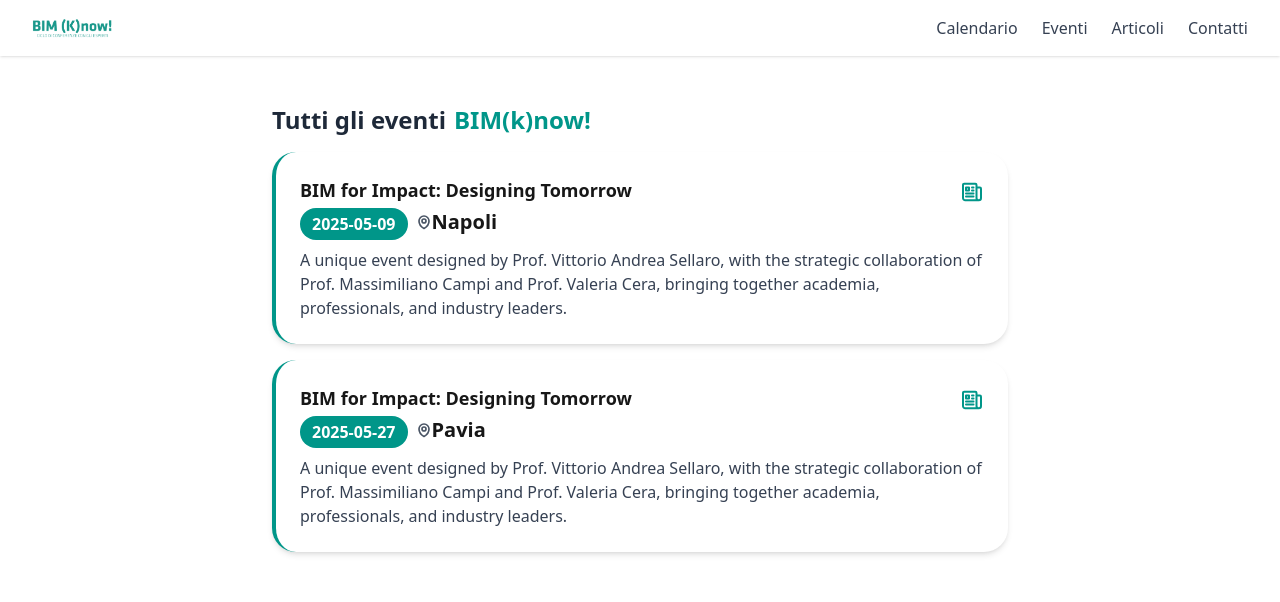
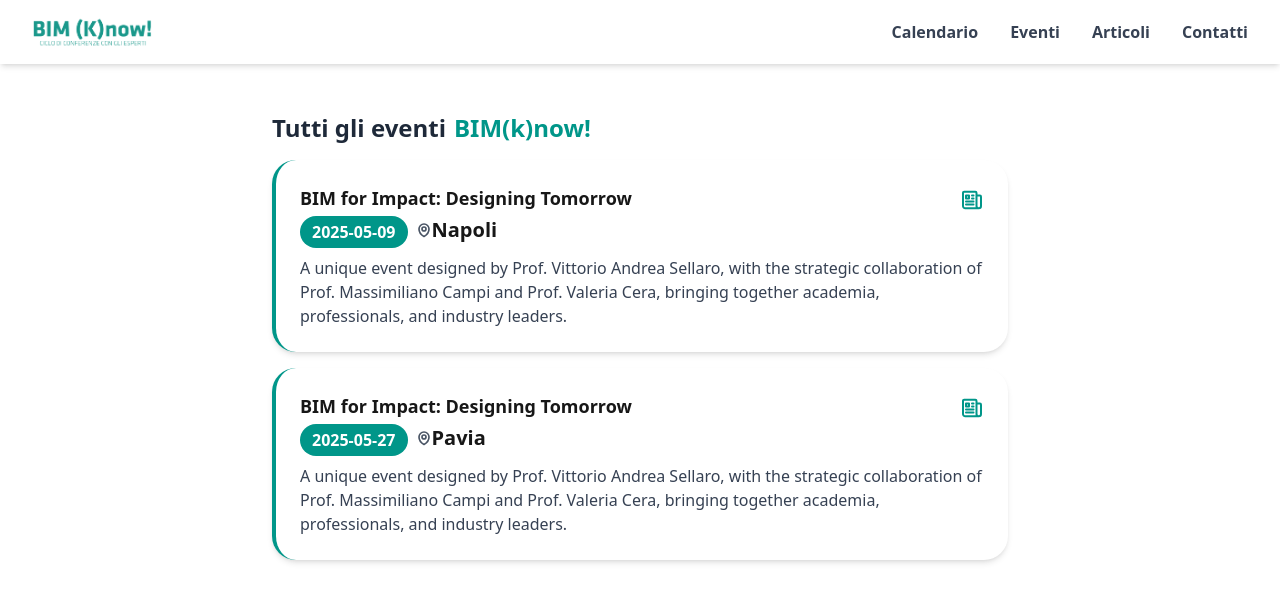
Before and after one commit to MannyKayak/vittorioandreasellaro-portfolio, a Next.js app: page /bimknow in a window 1280 px wide. Shown: the top 602 px of the page. Built offline with nearby package versions, Linux system fonts and the light colour scheme.

Commit message:
navbar updated

```diff
--- a/components/Navbar.tsx
+++ b/components/Navbar.tsx
@@ -1,34 +1,96 @@
+"use client";
+
 import Image from "next/image";
 import Link from "next/link";
+import { Menu, X } from "lucide-react";
+import { useState } from "react";
 
 export default function Navbar() {
+  const [isOpen, setIsOpen] = useState(false);
+
+  const toggleMenu = () => setIsOpen(!isOpen);
+
   return (
-    <nav className="flex justify-between items-center py-4 px-8 bg-white shadow">
-      <div className="flex">
-        <Link href={"/"} className="flex w-20">
-          <Image
-            src="/bimknow_image.png"
-            width={200}
-            height={20}
-            alt="Bim(k)now"
-          />
-        </Link>
+    <nav className="bg-white shadow-md sticky top-0  z-50">
+      <div className="max-w-7xl mx-auto px-4 sm:px-6 lg:px-8">
+        <div className="flex justify-between items-center h-16">
+          {/* Logo */}
+          <div className="flex items-center">
+            <Link href="/" className="flex items-center space-x-2">
+              <Image
+                src="/bimknow_image.png"
+                width={120}
+                height={40}
+                alt="Bim(k)now"
+                className="object-contain"
+              />
+            </Link>
+          </div>
+
+          {/* Desktop Menu */}
+          <div className="hidden md:flex items-center space-x-8 text-gray-700 font-semibold">
+            <Link
+              href="/bimknow/bimEventsCalendar"
+              className="hover:text-blue-600 transition"
+            >
+              Calendario
+            </Link>
+            <Link href="/bimknow" className="hover:text-blue-600 transition">
+              Eventi
+            </Link>
+            <Link href="/articles" className="hover:text-blue-600 transition">
+              Articoli
+            </Link>
+            <Link href="/bimknow" className="hover:text-blue-600 transition">
+              Contatti
+            </Link>
+          </div>
+
+          {/* Mobile Menu Button */}
+          <div className="md:hidden">
+            <button
+              onClick={toggleMenu}
+              className="text-gray-700 hover:text-blue-600 transition"
+            >
+              {isOpen ? (
+                <X className="w-6 h-6" />
+              ) : (
+                <Menu className="w-6 h-6" />
+              )}
+            </button>
+          </div>
+        </div>
       </div>
 
-      <ul className="flex gap-6 text-gray-700 font-medium">
-        <li>
-          <Link href="/bimknow/bimEventsCalendar">Calendario</Link>
-        </li>
-        <li>
-          <Link href="/bimknow">Eventi</Link>
-        </li>
-        <li>
-          <Link href="/articles">Articoli</Link>
-        </li>
-        <li>
-          <Link href="/bimknow">Contatti</Link>
-        </li>
-      </ul>
+      {/* Mobile Dropdown Menu */}
+      {isOpen && (
+        <div className="md:hidden bg-white shadow-inner px-6 pb-4 pt-2">
+          <Link
+            href="/bimknow/bimEventsCalendar"
+            className="block py-2 text-gray-700 hover:text-blue-600"
+          >
+            Calendario
+          </Link>
+          <Link
+            href="/bimknow"
+            className="block py-2 text-gray-700 hover:text-blue-600"
+          >
+            Eventi
+          </Link>
+          <Link
+            href="/articles"
+            className="block py-2 text-gray-700 hover:text-blue-600"
+          >
+            Articoli
+          </Link>
+          <Link
+            href="/bimknow"
+            className="block py-2 text-gray-700 hover:text-blue-600"
+          >
+            Contatti
+          </Link>
+        </div>
+      )}
     </nav>
   );
 }
```
